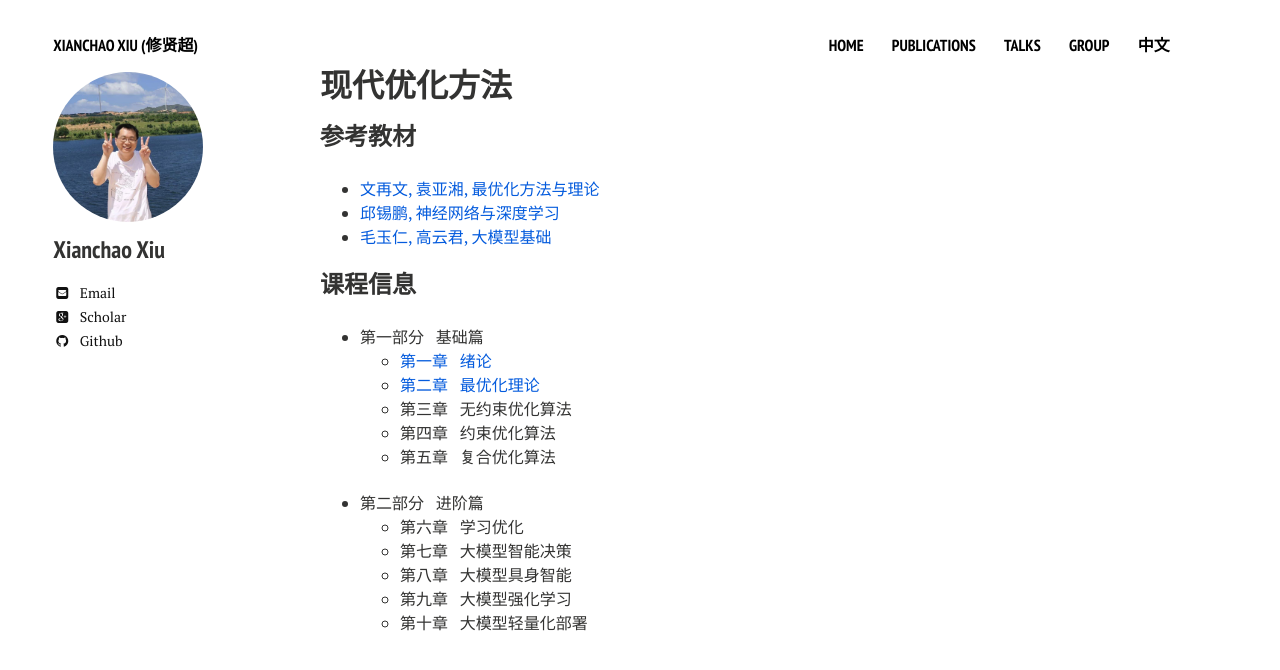
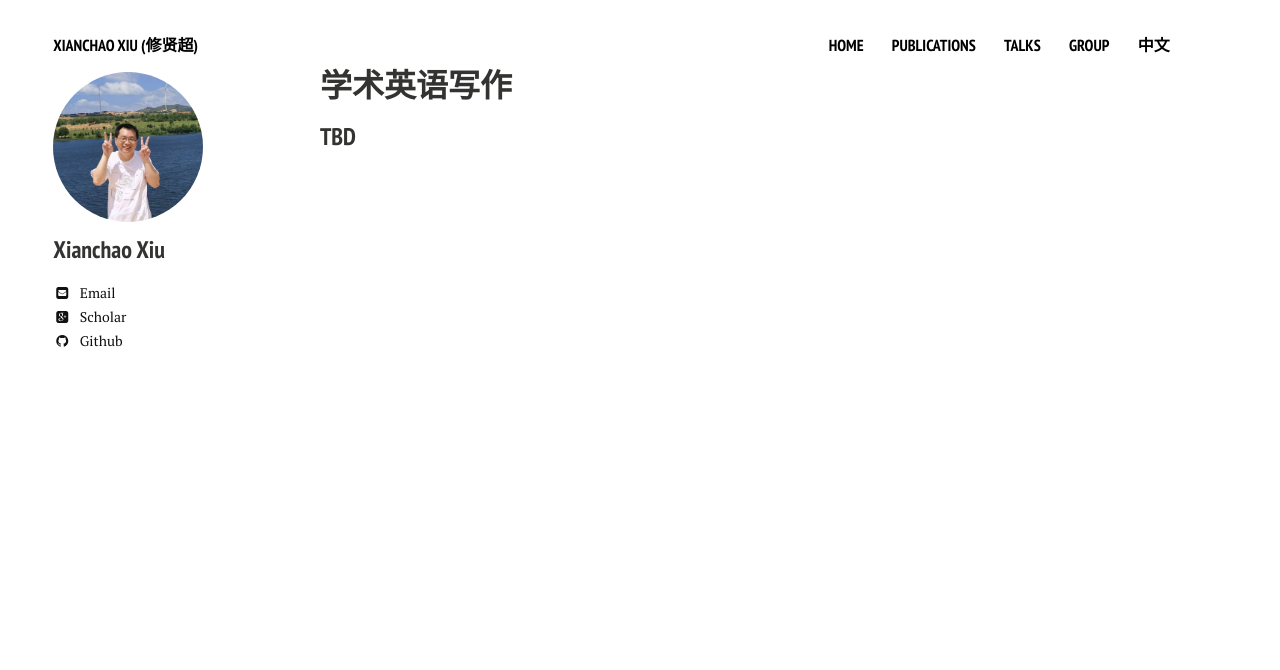
Before and after one commit to xianchaoxiu/xianchaoxiu.github.io, a Jekyll site: the page built from chinese/SW/index.md, in a window 1280 px wide. Shown: the top 670 px of the page. Built offline with Jekyll 4.4.1, drawn with Linux system fonts in a browser that asks for light colours; nearby versions of some CDN libraries.

Commit message:
Update index.md

```diff
--- a/chinese/SW/index.md
+++ b/chinese/SW/index.md
@@ -1,32 +1,10 @@
 ---
 layout: page
-title: 现代优化方法
+title: 学术英语写作
 comments: false
 share: false
 ---
 
 
 
-### 参考教材
-
-* <a href="http://faculty.bicmr.pku.edu.cn/~wenzw/optbook.html" class="textlink" target="_blank"> 文再文, 袁亚湘, 最优化方法与理论</a><br>
-* <a href="https://nndl.github.io/" class="textlink" target="_blank"> 邱锡鹏, 神经网络与深度学习 </a><br>
-* <a href="https://github.com/ZJU-LLMs/Foundations-of-LLMs" class="textlink" target="_blank"> 毛玉仁, 高云君, 大模型基础 </a><br>
-
-
-### 课程信息
-
-- 第一部分 &nbsp;  基础篇<br>
-  -  <a href="../OPT/绪论.pdf" class="textlink" target="_blank">  第一章 &nbsp;  绪论<br>
-  -  <a href="../OPT/最优化理论.pdf" class="textlink" target="_blank">  第二章 &nbsp;  最优化理论<br>
-  -  第三章 &nbsp;  无约束优化算法<br>
-  -  第四章 &nbsp;  约束优化算法<br>
-  -  第五章 &nbsp;  复合优化算法<br><br>
-
-
-- 第二部分 &nbsp;  进阶篇<br>
-  - 第六章 &nbsp;  学习优化 <br>
-  - 第七章 &nbsp;  大模型智能决策 <br>
-  - 第八章 &nbsp;  大模型具身智能 <br>
-  - 第九章 &nbsp;  大模型强化学习 <br>
-  - 第十章 &nbsp;  大模型轻量化部署 <br>
+### TBD
```
